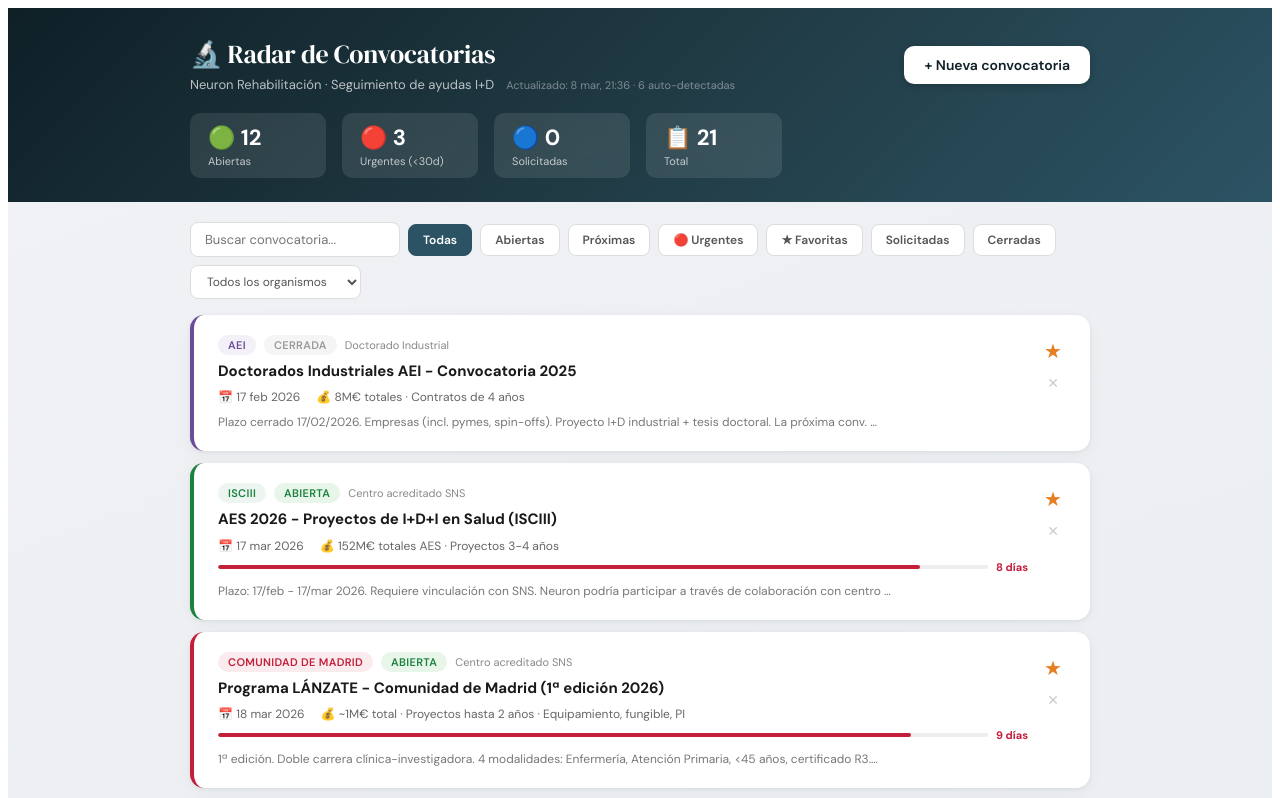
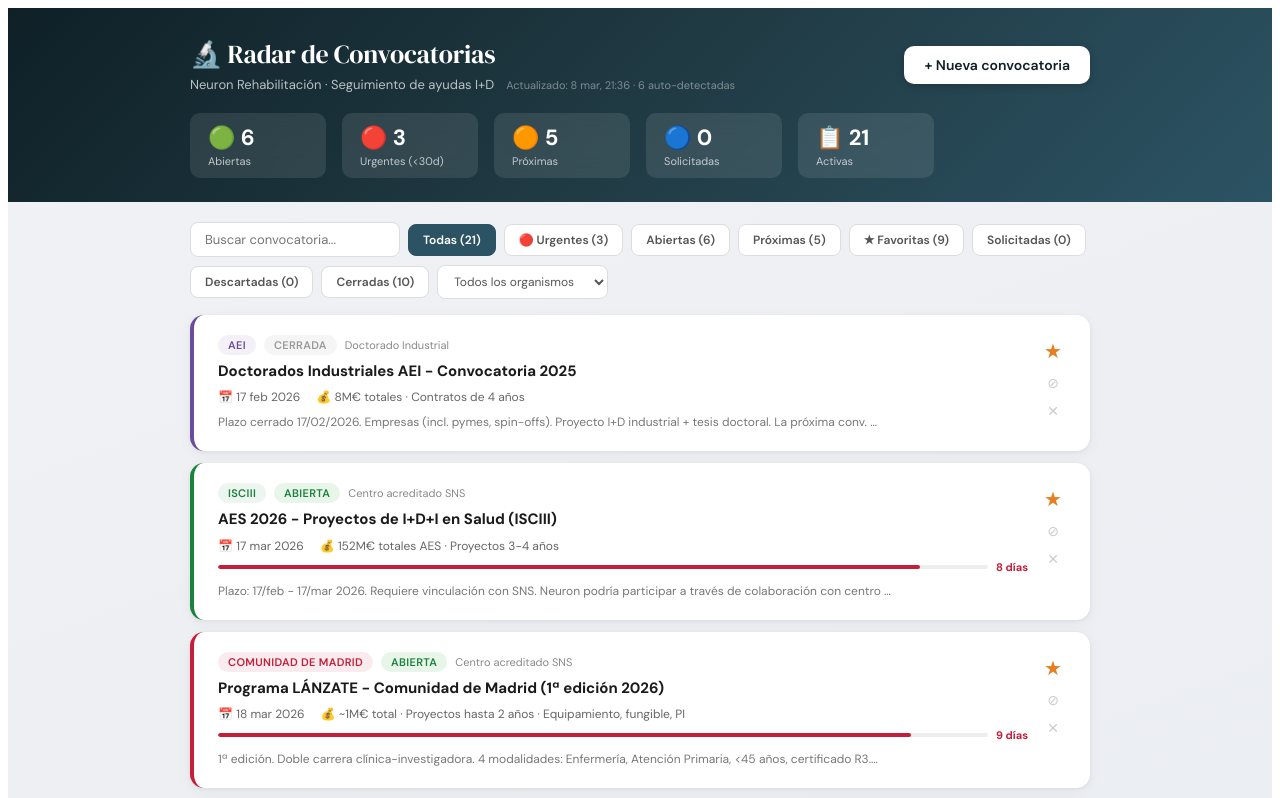
Before and after one commit to Alfrelerin/radar-convocatorias, a React (Vite) app: page / in a window 1280 px wide. Shown: the top 798 px of the page. Built offline with nearby package versions, Linux system fonts and the light colour scheme.

Commit message:
Add auto-classification, discard feature, and tab counters

```diff
--- a/src/funding-tracker-dashboard.jsx
+++ b/src/funding-tracker-dashboard.jsx
@@ -15,6 +15,7 @@ const STATUS_MAP = {
   upcoming: { label: "Próxima", color: "#E67E22", bg: "#FFF3E0" },
   closed: { label: "Cerrada", color: "#999", bg: "#F5F5F5" },
   applied: { label: "Solicitada", color: "#0F4C81", bg: "#E3F2FD" },
+  descartada: { label: "Descartada", color: "#777", bg: "#EEEEEE" },
 };
 
 const ELEGIBILITY = [
@@ -221,6 +222,19 @@ function daysUntil(dateStr) {
   return Math.ceil(diff / (1000 * 60 * 60 * 24));
 }
 
+// Auto-clasifica convocatorias auto-detectadas según su deadline
+function autoClassify(call) {
+  // No reclasificar manuales ni descartadas ni solicitadas
+  if (!call.auto_detected) return call;
+  if (call.status === "descartada" || call.status === "applied") return call;
+
+  const days = daysUntil(call.deadline);
+  if (days === null) return { ...call, status: "open" }; // Sin fecha → abierta por defecto
+  if (days < 0) return { ...call, status: "closed" };    // Pasada → cerrada
+  if (days > 30) return { ...call, status: "upcoming" };  // >30 días → próxima
+  return { ...call, status: "open" };                     // ≤30 días → abierta (urgente se calcula aparte)
+}
+
 function formatDate(dateStr) {
   if (!dateStr) return "—";
   return new Date(dateStr).toLocaleDateString("es-ES", { day: "numeric", month: "short", year: "numeric" });
@@ -276,7 +290,7 @@ const UrgencyBar = ({ days }) => {
   );
 };
 
-const CallCard = ({ call, onEdit, onToggleStar, onDelete }) => {
+const CallCard = ({ call, onEdit, onToggleStar, onDelete, onDiscard, onRecover }) => {
   const source = SOURCES.find((s) => s.id === call.source) || SOURCES[6];
   const status = STATUS_MAP[call.status] || STATUS_MAP.open;
   const days = daysUntil(call.deadline);
@@ -322,7 +336,7 @@ const CallCard = ({ call, onEdit, onToggleStar, onDelete }) => {
               </span>
             )}
           </div>
-          {call.status !== "closed" && call.status !== "applied" && <UrgencyBar days={days} />}
+          {call.status !== "closed" && call.status !== "applied" && call.status !== "descartada" && <UrgencyBar days={days} />}
           {call.notes && (
             <p style={{ margin: "8px 0 0", fontSize: 12, color: "#777", lineHeight: 1.5 }}>
               {call.notes.length > 120 ? call.notes.slice(0, 120) + "…" : call.notes}
@@ -341,6 +355,31 @@ const CallCard = ({ call, onEdit, onToggleStar, onDelete }) => {
           >
             ★
           </button>
+          {call.status === "descartada" ? (
+            <button
+              onClick={(e) => { e.stopPropagation(); onRecover(call.id); }}
+              style={{
+                background: "none", border: "none", cursor: "pointer", fontSize: 13, padding: 4,
+                color: "#1B813E", transition: "color 0.2s", fontWeight: 600,
+              }}
+              title="Recuperar convocatoria"
+            >
+              ↩
+            </button>
+          ) : (
+            <button
+              onClick={(e) => { e.stopPropagation(); onDiscard(call.id); }}
+              style={{
+                background: "none", border: "none", cursor: "pointer", fontSize: 14, padding: 4,
+                color: "#ccc", transition: "color 0.2s",
+              }}
+              onMouseEnter={(e) => (e.target.style.color = "#E67E22")}
+              onMouseLeave={(e) => (e.target.style.color = "#ccc")}
+              title="Descartar convocatoria"
+            >
+              ⊘
+            </button>
+          )}
           <button
             onClick={(e) => { e.stopPropagation(); onDelete(call.id); }}
             style={{
@@ -459,10 +498,18 @@ export default function FundingTracker() {
           // userEdits = { added: [...], deleted: [...ids], modified: {id: {...}} }
           const deletedIds = new Set(userEdits.deleted || []);
           const modified = userEdits.modified || {};
+          const discardedIds = new Set(userEdits.discarded || []);
 
           baseCalls = baseCalls
             .filter((c) => !deletedIds.has(c.id))
-            .map((c) => modified[c.id] ? { ...c, ...modified[c.id] } : c);
+            .map((c) => {
+              let updated = modified[c.id] ? { ...c, ...modified[c.id] } : c;
+              // Aplicar estado descartada si el usuario lo descartó
+              if (discardedIds.has(c.id) && updated.status !== "descartada") {
+                updated = { ...updated, status: "descartada", _prevStatus: updated.status };
+              }
+              return updated;
+            });
 
           // Añadir convocatorias manuales del usuario
           if (userEdits.added) {
@@ -472,6 +519,9 @@ export default function FundingTracker() {
       } catch {
         // No user edits yet
       }
+
+      // 3. Auto-clasificar convocatorias auto-detectadas según deadline
+      baseCalls = baseCalls.map(autoClassify);
 
       setCalls(baseCalls);
       setLoaded(true);
@@ -487,11 +537,23 @@ export default function FundingTracker() {
       try {
         const baseIds = new Set(INITIAL_CALLS.map((c) => c.id));
         const added = calls.filter((c) => !baseIds.has(c.id) && !c.auto_detected);
-        // Simplificado: guardamos el estado completo de ediciones del usuario
+        // Guardar descartadas y modificaciones del usuario
+        const discarded = calls.filter((c) => c.status === "descartada").map((c) => c.id);
+        const modified = {};
+        calls.forEach((c) => {
+          if (baseIds.has(c.id) || c.auto_detected) {
+            // Guardar cambios de estado hechos por el usuario (starred, status, etc.)
+            if (c.status === "applied" || c.starred || c._prevStatus) {
+              modified[c.id] = { status: c.status, starred: c.starred };
+              if (c._prevStatus) modified[c.id]._prevStatus = c._prevStatus;
+            }
+          }
+        });
         await window.storage.set("funding-calls-user-edits", JSON.stringify({
           added,
           deleted: [],
-          modified: {},
+          modified,
+          discarded,
         }));
       } catch (e) {
         console.error("Save error:", e);
@@ -531,6 +593,20 @@ export default function FundingTracker() {
     setCalls((prev) => prev.map((c) => (c.id === id ? { ...c, starred: !c.starred } : c)));
   };
 
+  const discardCall = (id) => {
+    setCalls((prev) => prev.map((c) => (c.id === id ? { ...c, status: "descartada", _prevStatus: c.status } : c)));
+  };
+
+  const recoverCall = (id) => {
+    setCalls((prev) => prev.map((c) => {
+      if (c.id !== id) return c;
+      // Restaurar al estado anterior, o auto-clasificar si era auto-detectada
+      const restored = { ...c, status: c._prevStatus || "open" };
+      delete restored._prevStatus;
+      return c.auto_detected ? autoClassify(restored) : restored;
+    }));
+  };
+
   const resetData = () => {
     setCalls(INITIAL_CALLS);
   };
@@ -538,12 +614,15 @@ export default function FundingTracker() {
   // Filtering & sorting
   const filtered = calls
     .filter((c) => {
-      if (filter === "starred") return c.starred;
+      if (filter === "descartada") return c.status === "descartada";
+      if (filter === "starred") return c.starred && c.status !== "descartada";
       if (filter === "urgent") {
         const d = daysUntil(c.deadline);
-        return d !== null && d >= 0 && d <= 30 && c.status !== "closed";
+        return d !== null && d >= 0 && d <= 30 && c.status !== "closed" && c.status !== "descartada";
       }
-      if (filter !== "all" && c.status !== filter) return false;
+      // "all" excluye descartadas
+      if (filter === "all") return c.status !== "descartada";
+      if (c.status !== filter) return false;
       return true;
     })
     .filter((c) => sourceFilter === "all" || c.source === sourceFilter)
@@ -561,12 +640,17 @@ export default function FundingTracker() {
     });
 
   // Stats
+  const activeCalls = calls.filter((c) => c.status !== "descartada");
   const openCount = calls.filter((c) => c.status === "open").length;
+  const upcomingCount = calls.filter((c) => c.status === "upcoming").length;
   const urgentCount = calls.filter((c) => {
     const d = daysUntil(c.deadline);
-    return d !== null && d >= 0 && d <= 30 && c.status !== "closed";
+    return d !== null && d >= 0 && d <= 30 && c.status !== "closed" && c.status !== "descartada";
   }).length;
   const appliedCount = calls.filter((c) => c.status === "applied").length;
+  const closedCount = calls.filter((c) => c.status === "closed").length;
+  const discardedCount = calls.filter((c) => c.status === "descartada").length;
+  const starredCount = calls.filter((c) => c.starred && c.status !== "descartada").length;
 
   return (
     <div style={{
@@ -622,8 +706,9 @@ export default function FundingTracker() {
             {[
               { label: "Abiertas", value: openCount, icon: "🟢" },
               { label: "Urgentes (<30d)", value: urgentCount, icon: "🔴" },
+              { label: "Próximas", value: upcomingCount, icon: "🟠" },
               { label: "Solicitadas", value: appliedCount, icon: "🔵" },
-              { label: "Total", value: calls.length, icon: "📋" },
+              { label: "Activas", value: activeCalls.length, icon: "📋" },
             ].map((s) => (
               <div
                 key={s.label}
@@ -661,13 +746,14 @@ export default function FundingTracker() {
 
           {/* Status filter */}
           {[
-            { id: "all", label: "Todas" },
-            { id: "open", label: "Abiertas" },
-            { id: "upcoming", label: "Próximas" },
-            { id: "urgent", label: "🔴 Urgentes" },
-            { id: "starred", label: "★ Favoritas" },
-            { id: "applied", label: "Solicitadas" },
-            { id: "closed", label: "Cerradas" },
+            { id: "all", label: `Todas (${activeCalls.length})` },
+            { id: "urgent", label: `🔴 Urgentes (${urgentCount})` },
+            { id: "open", label: `Abiertas (${openCount})` },
+            { id: "upcoming", label: `Próximas (${upcomingCount})` },
+            { id: "starred", label: `★ Favoritas (${starredCount})` },
+            { id: "applied", label: `Solicitadas (${appliedCount})` },
+            { id: "descartada", label: `Descartadas (${discardedCount})` },
+            { id: "closed", label: `Cerradas (${closedCount})` },
           ].map((f) => (
             <button
               key={f.id}
@@ -731,6 +817,8 @@ export default function FundingTracker() {
                 onEdit={openEdit}
                 onToggleStar={toggleStar}
                 onDelete={deleteCall}
+                onDiscard={discardCall}
+                onRecover={recoverCall}
               />
             ))
           )}
```
Also changed, not shown: 1 other file (tests, documents, lock files or other folders).
